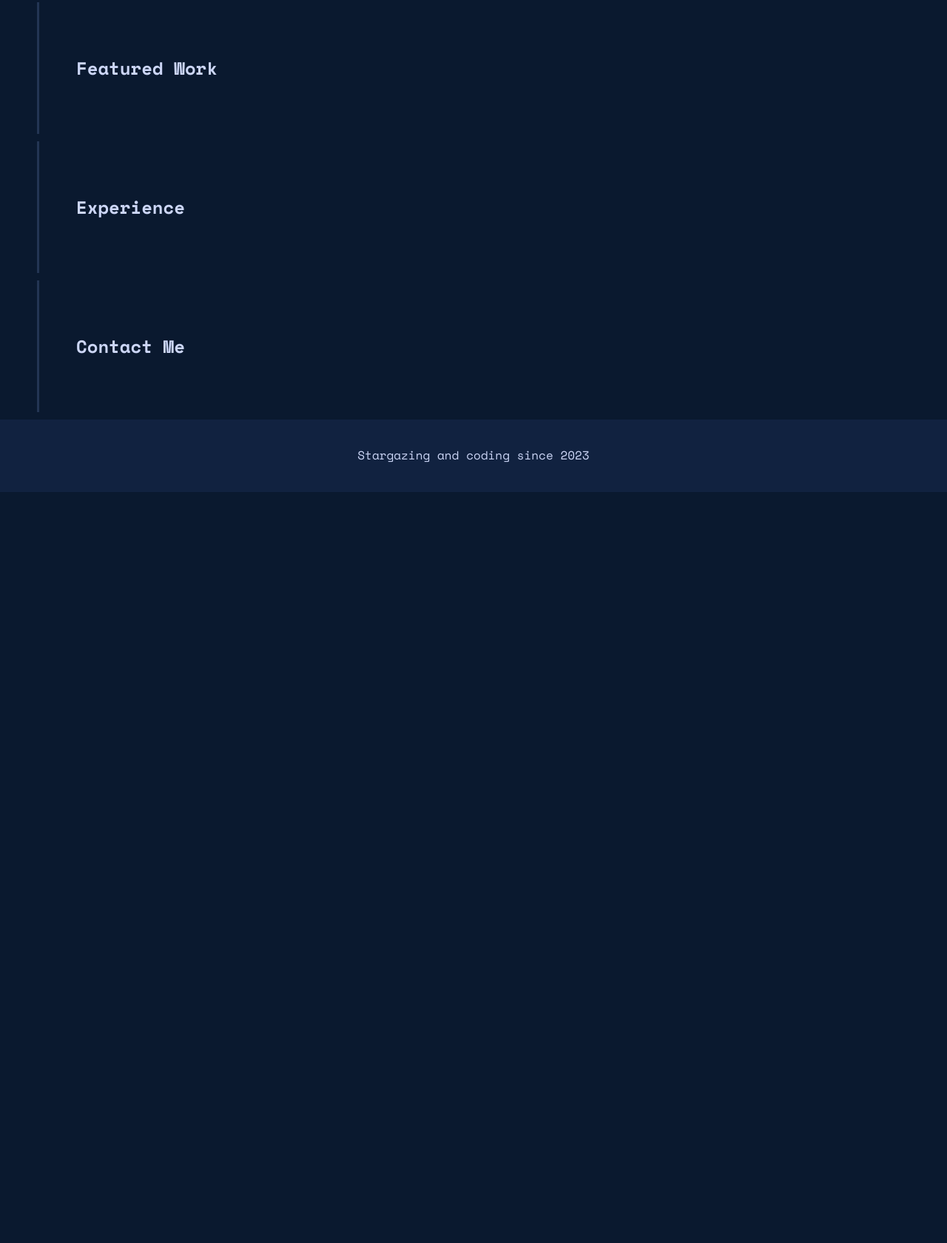
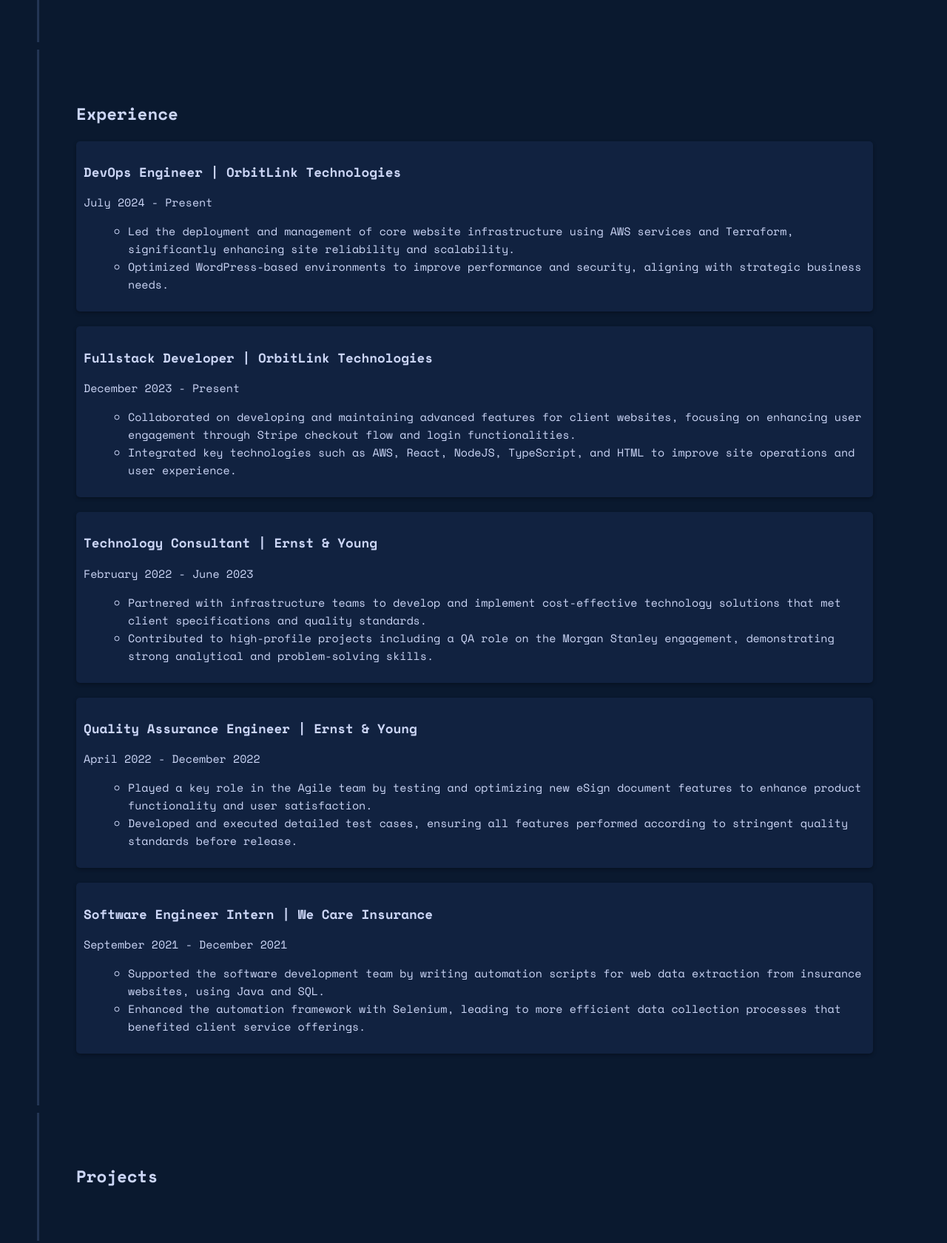
Before and after one commit to anchau00/website, a plain HTML site: page index.html in a window 1280 px wide. Shown: the part 373-2053 px from the top of the page at 74% size. Before the commit the page ends 1038 px from the top, so only its background shows below. Drawn offline with nearby package versions, Linux system fonts and the light colour scheme.

Commit message:
added to About Me and Experience sections

```diff
--- a/index.html
+++ b/index.html
@@ -3,37 +3,75 @@
 <head>
     <meta charset="UTF-8">
     <meta name="viewport" content="width=device-width, initial-scale=1.0">
-    <title>Anchau's Space Portfolio</title>
+    <title>An Chau's Portfolio Website</title>
     <link rel="stylesheet" href="styles.css">
     <link href="https://fonts.googleapis.com/css?family=Space+Mono:400,700&display=swap" rel="stylesheet">
 </head>
 <body>
     <header>
-        <h1>Anchau</h1>
+        <h1>An Chau</h1>
         <nav>
             <ul>
                 <li><a href="#about">About</a></li>
-                <li><a href="#work">Work</a></li>
                 <li><a href="#experience">Experience</a></li>
-                <li><a href="#contact">Contact</a></li>
+                <li><a href="#project">Projects</a></li>
             </ul>
         </nav>
     </header>
     <section id="about">
         <h2>About Me</h2>
-        <p>Software developer and cosmic explorer. Crafting code from the depths of space.</p>
-    </section>
-    <section id="work">
-        <h2>Featured Work</h2>
-        <!-- Add your projects here -->
+        <p>Solution-oriented Software Engineer with proven expertise in testing, quality assurance, and cost optimization. Excels in project management and communication, enhancing operational efficiency in Agile, Fortune 500 environments. Skillfully balances big-picture objectives with detailed execution to overcome challenges and deliver projects on schedule and at high quality. Dedicated to continuous professional growth and technological skill advancement.</p>
     </section>
     <section id="experience">
         <h2>Experience</h2>
+        <div class="job">
+            <h3>DevOps Engineer | OrbitLink Technologies</h3>
+            <p>July 2024 - Present</p>
+            <ul>
+                <li>Led the deployment and management of core website infrastructure using AWS services and Terraform, significantly enhancing site reliability and scalability.</li>
+                <li>Optimized WordPress-based environments to improve performance and security, aligning with strategic business needs.</li>
+            </ul>
+        </div>
+        <div class="job">
+            <h3>Fullstack Developer | OrbitLink Technologies</h3>
+            <p>December 2023 - Present</p>
+            <ul>
+                <li>Collaborated on developing and maintaining advanced features for client websites, focusing on enhancing user engagement through Stripe checkout flow and login functionalities.</li>
+                <li>Integrated key technologies such as AWS, React, NodeJS, TypeScript, and HTML to improve site operations and user experience.</li>
+            </ul>
+        </div>
+
+        <div class="job">
+            <h3>Technology Consultant | Ernst & Young</h3>
+            <p>February 2022 - June 2023</p>
+            <ul>
+                <li>Partnered with infrastructure teams to develop and implement cost-effective technology solutions that met client specifications and quality standards.</li>
+                <li>Contributed to high-profile projects including a QA role on the Morgan Stanley engagement, demonstrating strong analytical and problem-solving skills.</li>
+            </ul>
+        </div>
+
+        <div class="job">
+            <h3>Quality Assurance Engineer | Ernst & Young</h3>
+            <p>April 2022 - December 2022</p>
+            <ul>
+                <li>Played a key role in the Agile team by testing and optimizing new eSign document features to enhance product functionality and user satisfaction.</li>
+                <li>Developed and executed detailed test cases, ensuring all features performed according to stringent quality standards before release.</li>
+            </ul>
+        </div>
+
+        <div class="job">
+            <h3>Software Engineer Intern | We Care Insurance</h3>
+            <p>September 2021 - December 2021</p>
+            <ul>
+                <li>Supported the software development team by writing automation scripts for web data extraction from insurance websites, using Java and SQL.</li>
+                <li>Enhanced the automation framework with Selenium, leading to more efficient data collection processes that benefited client service offerings.</li>
+            </ul>
+        </div>
+
+    </section>
+    <section id="project">
+        <h2>Projects</h2>
         <!-- List your experience here -->
-    </section>
-    <section id="contact">
-        <h2>Contact Me</h2>
-        <!-- Contact details -->
     </section>
     <footer>
         <p>Stargazing and coding since 2023</p>
--- a/styles.css
+++ b/styles.css
@@ -40,6 +40,24 @@ section {
     margin: 10px 50px;
     background: #0a192f;
     border-left: 3px solid #233554;
+    font-size: 15px;
+}
+
+.job {
+    margin-bottom: 20px;
+    padding: 10px;
+    background-color: #112240;
+    border-radius: 5px;
+    box-shadow: 0 2px 5px rgba(0,0,0,0.3);
+}
+
+.job h3, .job p {
+    margin-bottom: 5px;
+}
+
+.job ul {
+    list-style-type: circle;
+    margin-left: 20px;
 }
 
 footer {
```
